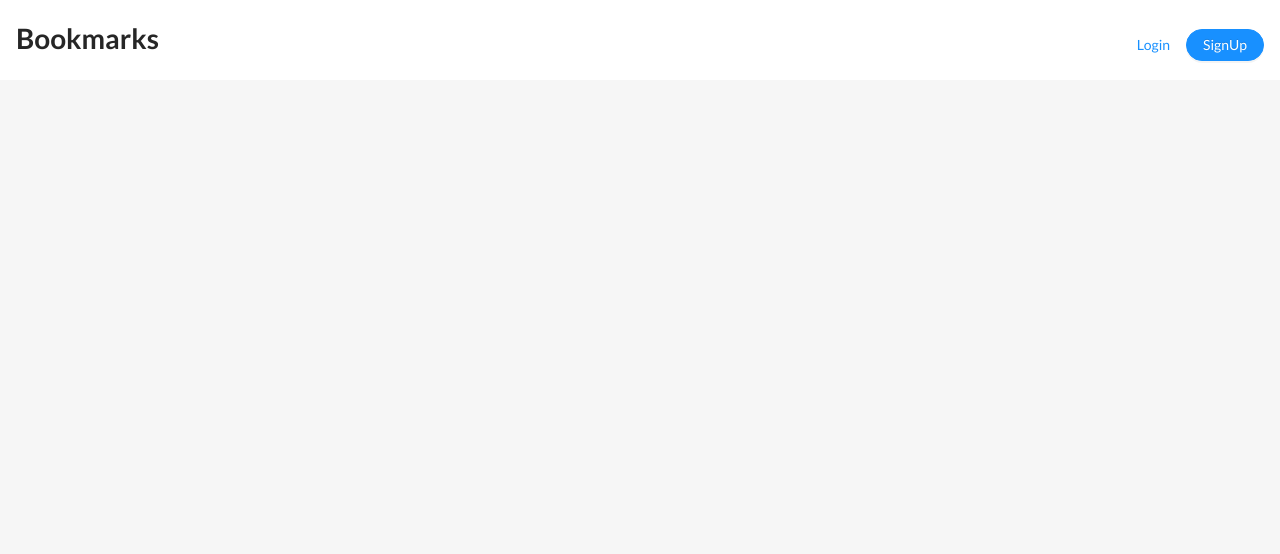
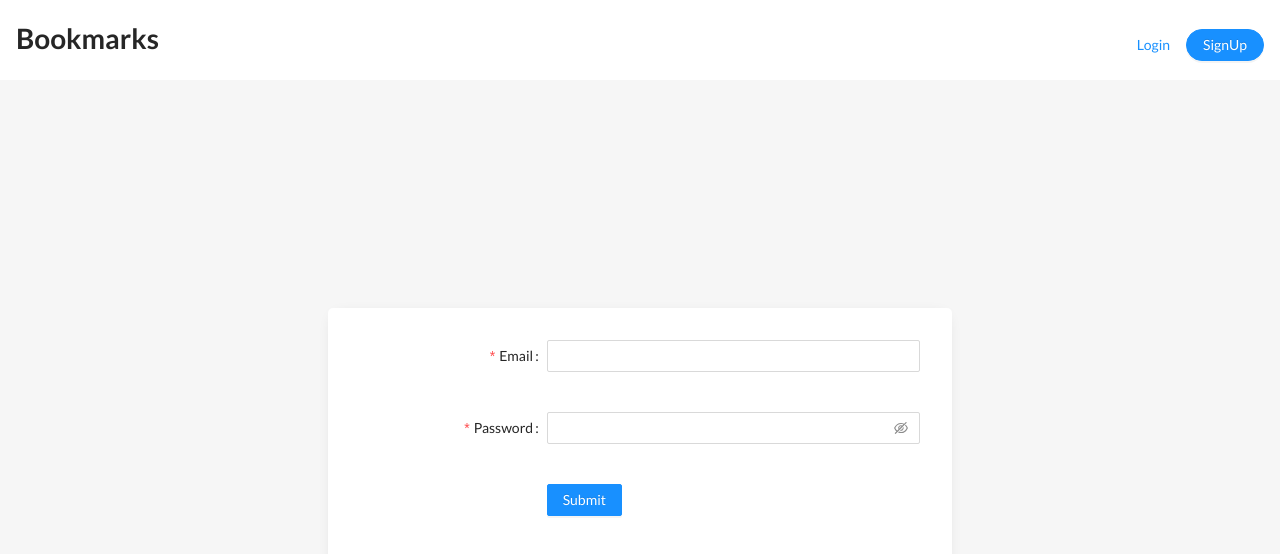
Before and after one commit to rockingrohit9639/bookmarks-api-nestjs, a React (Create React App) app in the folder client/: page / in a window 1280 px wide. Shown: the top 554 px of the page. Built offline with nearby package versions, Linux system fonts and the light colour scheme.

Commit message:
created Login page

```diff
--- a/client/src/App.tsx
+++ b/client/src/App.tsx
@@ -1,13 +1,15 @@
 import React from 'react';
 import { BrowserRouter, Routes, Route } from 'react-router-dom';
-import Navbar from './Navbar/Navbar';
+import Login from './Pages/Login/Login';
+import Navbar from './Components/Navbar/Navbar';
 
 function App() {
   return (
     <div className="App">
       <BrowserRouter>
+        <Navbar />
         <Routes>
-          <Route path="/" element={<Navbar />} />
+          <Route path="/" element={<Login />} />
         </Routes>
       </BrowserRouter>
     </div>
--- a/client/src/Navbar/Navbar.css
+++ b/client/src/Components/Navbar/Navbar.css
@@ -3,7 +3,7 @@
   height: 5rem;
   padding: 1rem 0;
   background-color: #fff;
-  position: fixed;
+  position: sticky;
   top: 0;
   left: 0;
   z-index: 1000;
--- /dev/null
+++ b/client/src/Pages/Login/Login.css
@@ -0,0 +1,16 @@
+.login {
+  min-height: calc(100vh - 5rem);
+}
+
+.login__form {
+  width: 50%;
+  padding: 2rem;
+  border-radius: 5px;
+  box-shadow: 0 2px 15px -8px rgba(0, 0, 0, 0.2);
+}
+
+@media only screen and (max-width: 600px) {
+  .login__form {
+    width: 90%;
+  }
+}
--- /dev/null
+++ b/client/src/Pages/Login/Login.tsx
@@ -0,0 +1,44 @@
+import { Button, Form, Input } from 'antd';
+import React from 'react';
+import './Login.css';
+
+const Login = () => {
+  return (
+    <div className="login container flex align-items-center justify-content-center">
+      <Form
+        name="basic"
+        labelCol={{ span: 8 }}
+        wrapperCol={{ span: 16 }}
+        initialValues={{ remember: true }}
+        // onFinish={onFinish}
+        // onFinishFailed={onFinishFailed}
+        autoComplete="off"
+        className="login__form bg-white flex  justify-content-center flex-column"
+      >
+        <Form.Item
+          label="Email"
+          name="email"
+          rules={[{ required: true, message: 'Please input your email!' }]}
+        >
+          <Input type="email" />
+        </Form.Item>
+
+        <Form.Item
+          label="Password"
+          name="password"
+          rules={[{ required: true, message: 'Please input your password!' }]}
+        >
+          <Input.Password />
+        </Form.Item>
+
+        <Form.Item wrapperCol={{ offset: 8, span: 16 }}>
+          <Button type="primary" htmlType="submit">
+            Submit
+          </Button>
+        </Form.Item>
+      </Form>
+    </div>
+  );
+};
+
+export default Login;
--- a/client/src/index.css
+++ b/client/src/index.css
@@ -13,6 +13,8 @@ body {
   background: #f6f6f6;
   font-family: 'Lato', sans-serif;
 }
+
+/* Utility classes  */
 
 .flex {
   display: flex;
@@ -36,8 +38,16 @@ body {
   justify-content: space-between;
 }
 
+.flex-column {
+  flex-direction: column;
+}
+
 .bold {
   font-weight: bold;
+}
+
+.bg-white {
+  background: #fff;
 }
 
 .container {
```
Also changed, not shown: client/src/Components/Navbar/Navbar.tsx (renamed from client/src/Navbar/Navbar.tsx).
